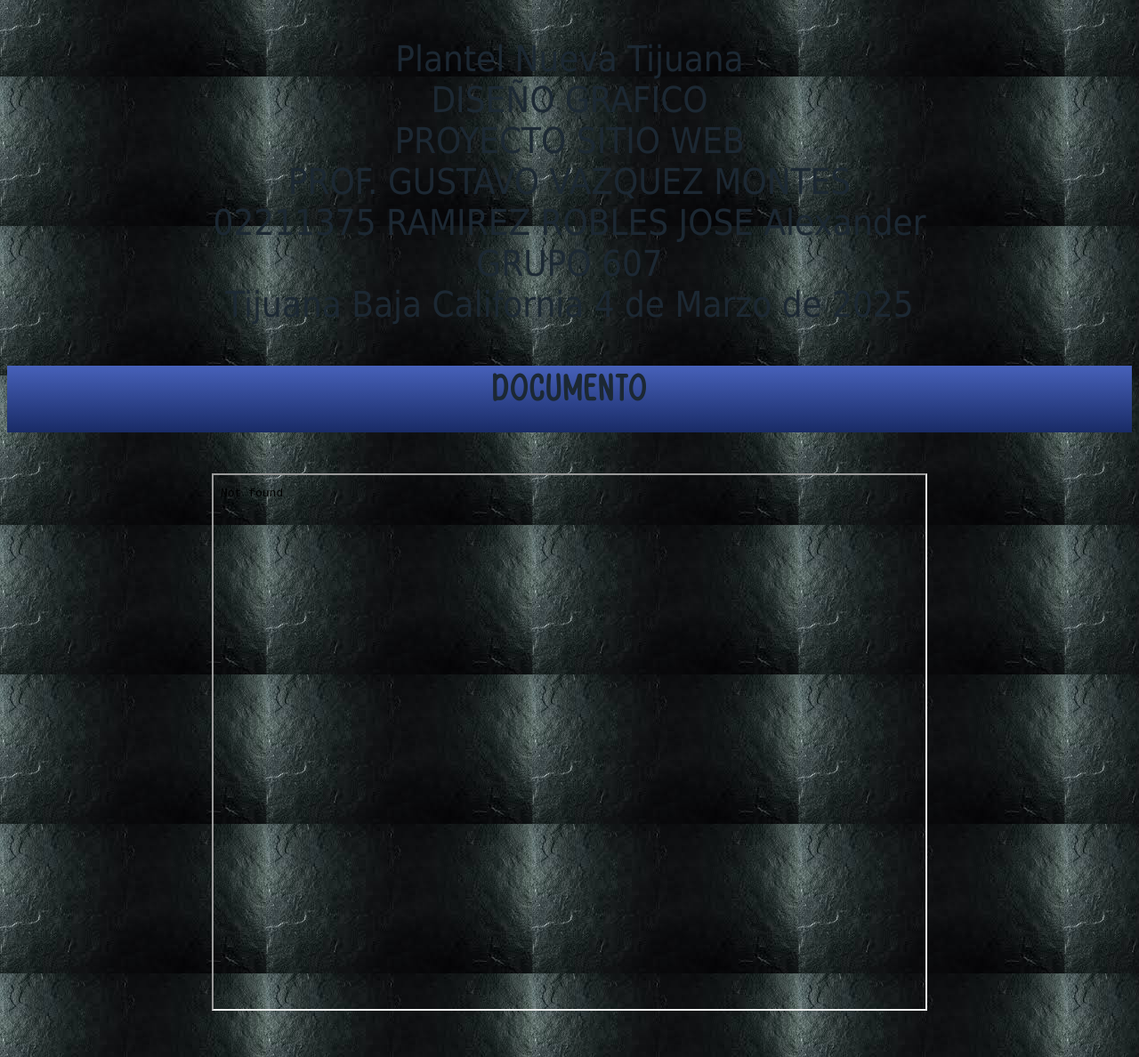
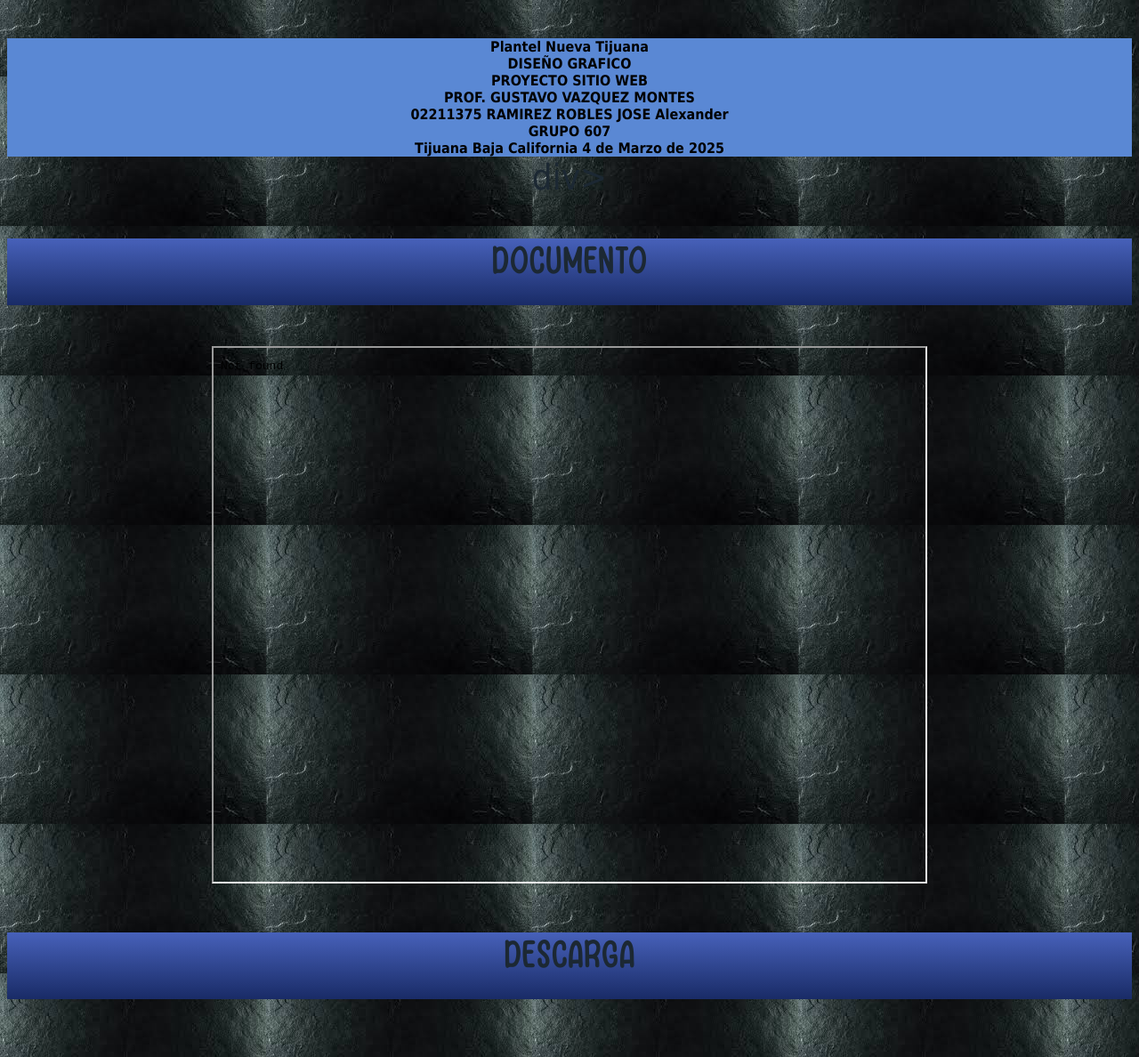
Before and after one commit to pepersals/Peper_Sal-s, a plain HTML site: page html/documentacion.html in a window 1280 px wide. Shown: the part 754-1942 px from the top of the page at 89% size. Drawn offline with Linux system fonts and the light colour scheme.

Commit message:
Update documentacion.html

```diff
--- a/html/documentacion.html
+++ b/html/documentacion.html
@@ -64,7 +64,7 @@
 			   </div>
 			    <br>
 
-
+			       <div id="lex">
 				   <!-- Escribe qui la historia del negocio-->
 				  Plantel Nueva Tijuana
 				  <br>
@@ -79,7 +79,7 @@
 				  GRUPO 607
 				  <br>
 				  Tijuana Baja California 4 de Marzo de 2025
-
+			       </div>div>
 			   </br>
 
 			   <br>
@@ -90,7 +90,7 @@
 			   <br>
 
 				   <!-- Escribe qui la mision del negocio-->
-				<iframe src="tilin.pdf" width="800" height="600"></iframe>
+				<iframe src="pepe.pdf" width="800" height="600"></iframe>
 
 			   </br>
 
```
